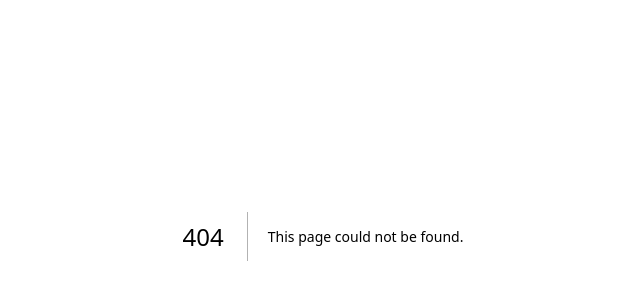
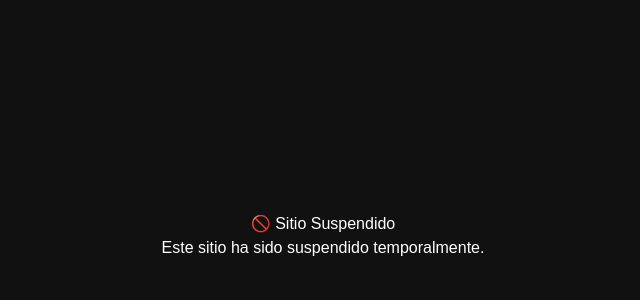
Before and after one commit to o7digital/homedesign, a Next.js app: page /suspendido in a window 1280 px wide. Before the commit this address had no page. Shown: the part 164-464 px from the top of the page, without its empty margins (317-957 px from the left). Built offline with nearby package versions, Linux system fonts and the light colour scheme.

Commit message:
Versión limpia: sitio Homedesignmarquez

```diff
--- /dev/null
+++ b/app/suspendido/page.tsx
@@ -0,0 +1,18 @@
+export default function Suspendido() {
+  return (
+    <main style={{
+      display: 'flex',
+      flexDirection: 'column',
+      justifyContent: 'center',
+      alignItems: 'center',
+      height: '100vh',
+      background: '#111',
+      color: '#fff',
+      fontFamily: 'sans-serif',
+      textAlign: 'center'
+    }}>
+      <h1>🚫 Sitio Suspendido</h1>
+      <p>Este sitio ha sido suspendido temporalmente.</p>
+    </main>
+  )
+}
--- /dev/null
+++ b/middleware.ts
@@ -0,0 +1,14 @@
+import { NextResponse } from 'next/server'
+import type { NextRequest } from 'next/server'
+
+export function middleware(req: NextRequest) {
+  const url = req.nextUrl.clone()
+
+  // Permite solo la página /suspendido
+  if (!url.pathname.startsWith('/suspendido')) {
+    url.pathname = '/suspendido'
+    return NextResponse.redirect(url)
+  }
+
+  return NextResponse.next()
+}
```
